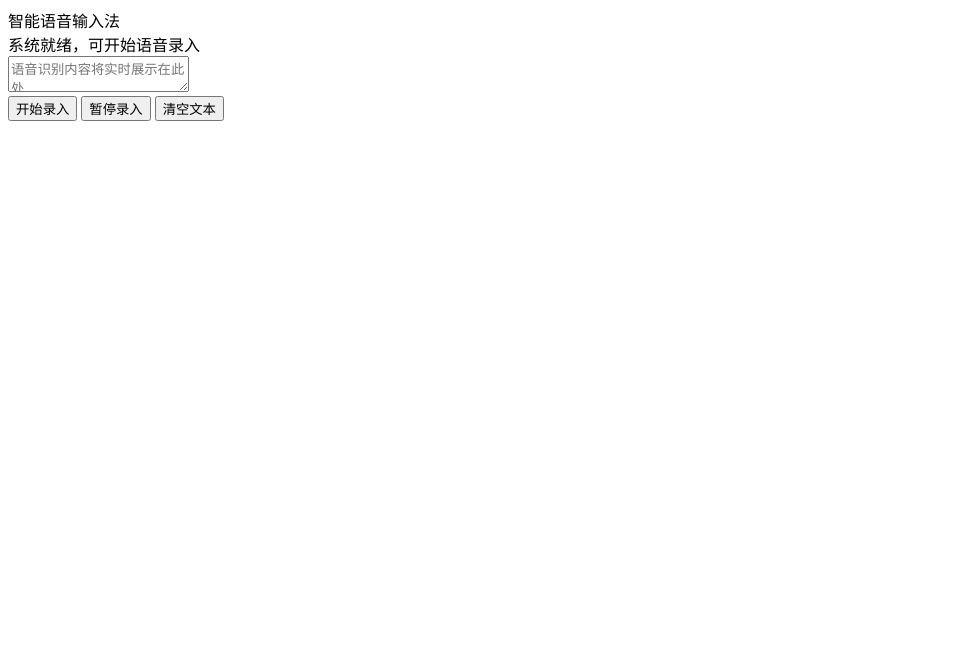
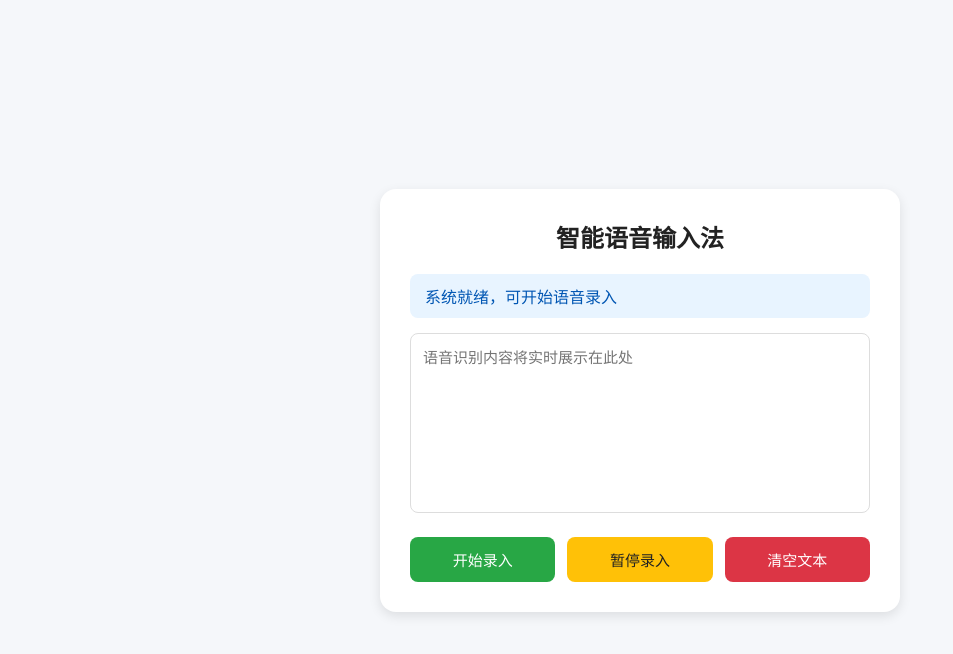
Before and after one commit to Ykculgh/my-project, a plain HTML site: page index.html in a window 1280 px wide. Shown: the whole page, without its empty margins (0-953 px from the left). Drawn offline with Linux system fonts and the light colour scheme.

Commit message:
style:完成页面样式美化

```diff
--- a/index.html
+++ b/index.html
@@ -3,6 +3,80 @@
 <head>
   <meta charset="UTF-8" />
   <title>智能语音输入法</title>
+  <style>
+    * {
+      margin: 0;
+      padding: 0;
+      box-sizing: border-box;
+      font-family: "Microsoft Yahei", sans-serif;
+    }
+    body {
+      background-color: #f5f7fa;
+      display: flex;
+      justify-content: center;
+      align-items: center;
+      min-height: 100vh;
+    }
+    .main-card {
+      width: 520px;
+      background: #fff;
+      padding: 30px;
+      border-radius: 16px;
+      box-shadow: 0 4px 12px rgba(0,0,0,0.1);
+    }
+    .title {
+      font-size: 24px;
+      font-weight: bold;
+      text-align: center;
+      margin-bottom: 20px;
+      color: #222;
+    }
+    .state-info {
+      padding: 10px 15px;
+      background: #e8f4ff;
+      border-radius: 8px;
+      margin-bottom: 15px;
+      color: #0056b3;
+    }
+    textarea {
+      width: 100%;
+      height: 180px;
+      padding: 12px;
+      border: 1px solid #ddd;
+      border-radius: 8px;
+      resize: none;
+      font-size: 15px;
+      margin-bottom: 20px;
+    }
+    .btn-group {
+      display: flex;
+      gap: 12px;
+    }
+    button {
+      flex: 1;
+      padding: 12px;
+      border: none;
+      border-radius: 8px;
+      font-size: 15px;
+      cursor: pointer;
+      transition: 0.2s;
+    }
+    #beginBtn {
+      background: #28a745;
+      color: white;
+    }
+    #endBtn {
+      background: #ffc107;
+      color: #222;
+    }
+    #resetBtn {
+      background: #dc3545;
+      color: white;
+    }
+    button:hover {
+      opacity: 0.9;
+    }
+  </style>
 </head>
 <body>
 <div class="main-card">
```
